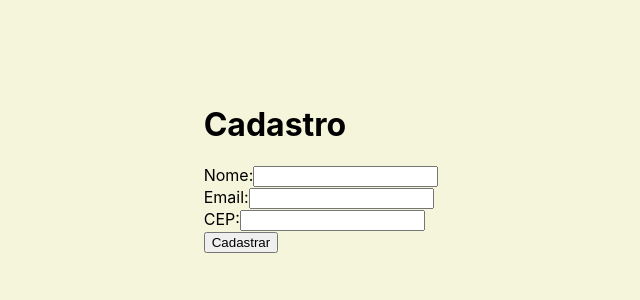
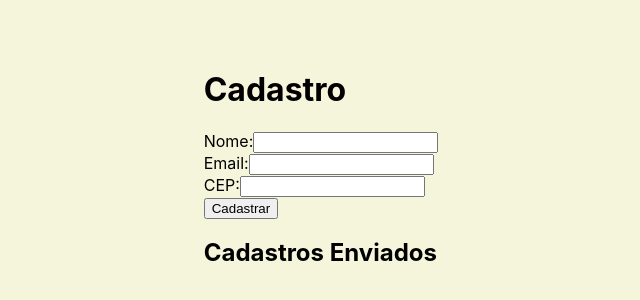
Before and after one commit to ecpieritz/react-typescript-form, a React (Create React App) app: page / in a window 1280 px wide. Shown: the part 232-532 px from the top of the page, without its empty margins (319-959 px from the left). Built offline with nearby package versions, Linux system fonts and the light colour scheme.

Commit message:
feat: Create API mock endpoint to store form submissions

```diff
--- a/src/components/FormularioCadastro.tsx
+++ b/src/components/FormularioCadastro.tsx
@@ -14,6 +14,7 @@ const FormularioCadastro: React.FC = () => {
   });
   const [error, setError] = useState<string | null>(null);
   const [isSubmitting, setIsSubmitting] = useState(false);
+  const [cadastros, setCadastros] = useState<FormData[]>([]);
 
   const handleInputChange = (e: React.ChangeEvent<HTMLInputElement>) => {
     const { name, value } = e.target;
@@ -70,6 +71,9 @@ const FormularioCadastro: React.FC = () => {
 
       const data = await response.json();
       console.log("CEP encontrado:", data);
+
+      // Simulando o envio para o arquivo JSON local
+      setCadastros((prev) => [...prev, formData]);
       console.log("Formulário enviado com sucesso:", formData);
       setError(null);
     } catch (err) {
@@ -126,6 +130,16 @@ const FormularioCadastro: React.FC = () => {
           {isSubmitting ? "Validando..." : "Cadastrar"}
         </button>
       </form>
+      <div>
+        <h2>Cadastros Enviados</h2>
+        <ul>
+          {cadastros.map((item, index) => (
+            <li key={index}>
+              {item.nome} - {item.email} - {item.cep}
+            </li>
+          ))}
+        </ul>
+      </div>
     </div>
   );
 };
```
